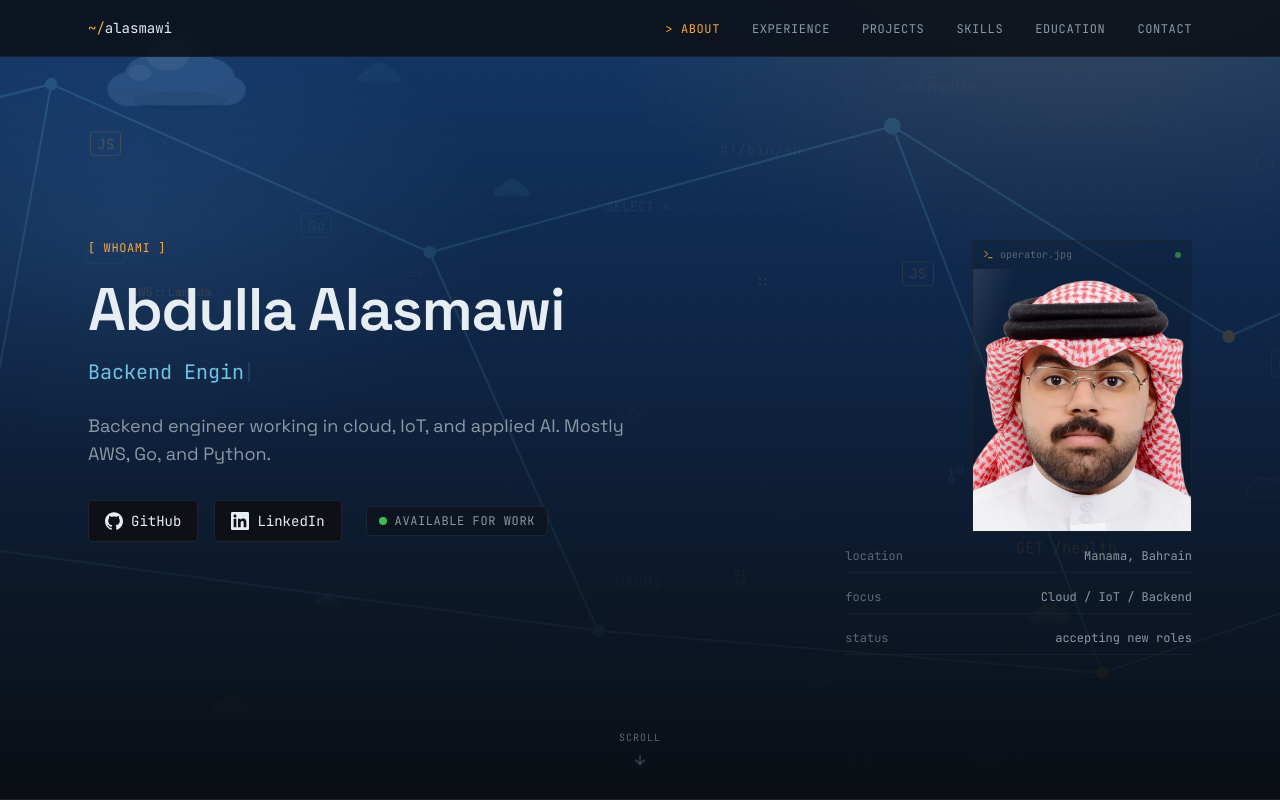
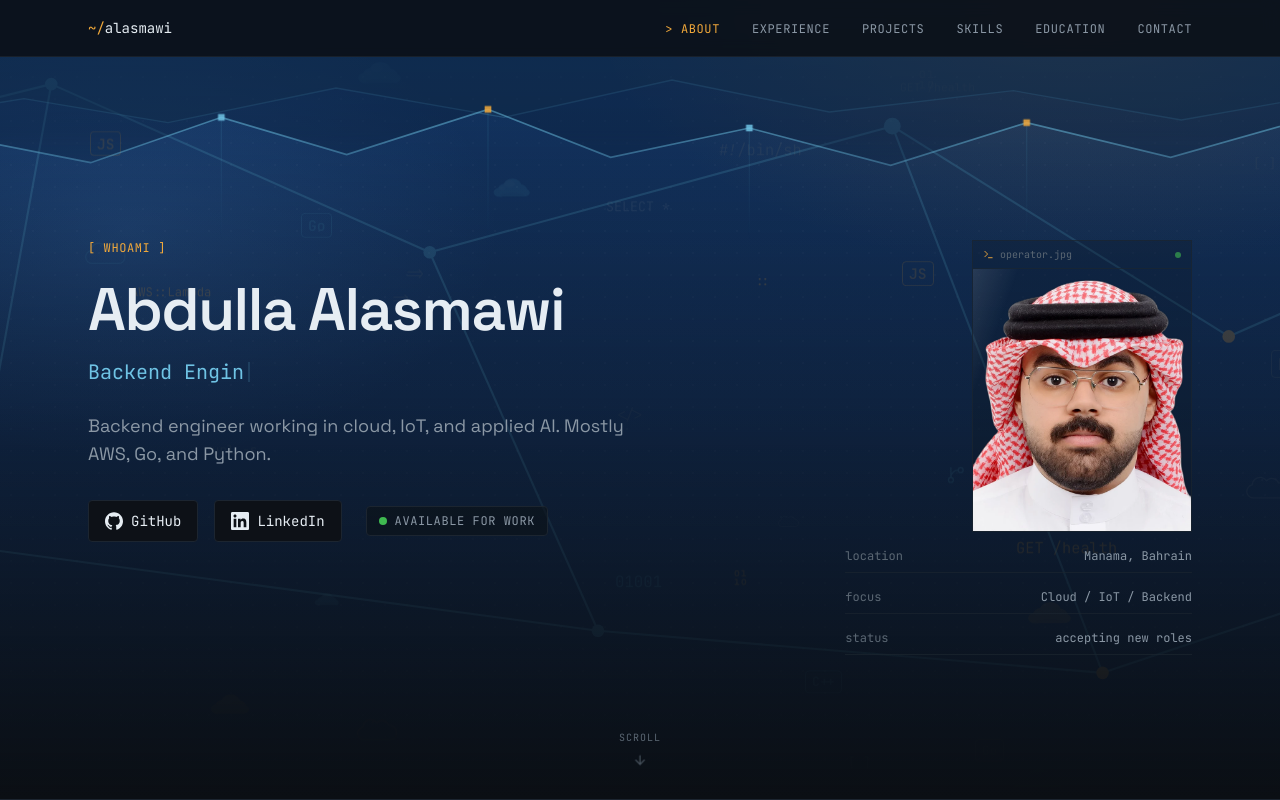
Before and after one commit to Alasmawi/portfolio, a React (Vite) app: page / in a window 1280 px wide. Shown: the top 800 px of the page. Built offline with nearby package versions, Linux system fonts and the light colour scheme.

Commit message:
feat: replace CloudHorizon and SkyDrift with SharpHorizon for a sharper hero design; update ProjectBrowser for improved idle handling; enhance RingGallery styles for better visual presentation

```diff
--- a/src/components/Hero.jsx
+++ b/src/components/Hero.jsx
@@ -1,10 +1,9 @@
 import { motion } from 'framer-motion';
 import { ArrowDown } from 'lucide-react';
 import { GithubMark, LinkedinMark } from './ui/BrandIcons';
-import CloudHorizon from './ui/CloudHorizon';
 import HeadshotSlot from './ui/HeadshotSlot';
 import NetworkBackground from './ui/NetworkBackground';
-import SkyDrift from './ui/SkyDrift';
+import SharpHorizon from './ui/SharpHorizon';
 import StatusBadge from './ui/StatusBadge';
 import useTypingEffect from '../hooks/useTypingEffect';
 
@@ -18,9 +17,8 @@ export default function Hero() {
       id="hero"
       className="relative flex min-h-screen items-center overflow-hidden border-b border-base-border pt-24"
     >
-      <CloudHorizon />
       <NetworkBackground />
-      <SkyDrift />
+      <SharpHorizon />
 
       <div className="relative mx-auto grid w-full max-w-6xl grid-cols-1 gap-10 px-6 md:grid-cols-12 md:gap-8">
         <div className="md:col-span-8">
--- a/src/components/ui/CloudHorizon.jsx
+++ /dev/null
@@ -1,46 +0,0 @@
-import { useRef } from 'react';
-import { SoftCloud, TechCloud } from './CloudShapes';
-import DraggableCloud from './DraggableCloud';
-
-const CLOUDS = [
-  { Comp: SoftCloud, top: '10%', size: 150, opacity: 0.5, color: '#3E6FA3', duration: 26, delay: 2 },
-  { Comp: TechCloud, top: '-6%', size: 110, opacity: 0.42, color: '#5B8FC4', duration: 34, delay: 10 },
-  { Comp: SoftCloud, top: '0%', size: 210, opacity: 0.55, color: '#4C7EB3', duration: 22, delay: 18 },
-  { Comp: SoftCloud, top: '14%', size: 130, opacity: 0.36, color: '#2E5680', duration: 41, delay: 26 },
-  { Comp: TechCloud, top: '-8%', size: 130, opacity: 0.4, color: '#8FC4F0', duration: 29, delay: 34 },
-  { Comp: SoftCloud, top: '2%', size: 220, opacity: 0.58, color: '#5B8FC4', duration: 37, delay: 6 },
-  { Comp: SoftCloud, top: '16%', size: 140, opacity: 0.38, color: '#2E5680', duration: 24, delay: 14 },
-  { Comp: TechCloud, top: '-4%', size: 120, opacity: 0.42, color: '#B7DCFA', duration: 45, delay: 22 },
-  { Comp: SoftCloud, top: '4%', size: 190, opacity: 0.54, color: '#3E6FA3', duration: 31, delay: 30 },
-  { Comp: SoftCloud, top: '18%', size: 130, opacity: 0.36, color: '#4C7EB3', duration: 39, delay: 38 },
-];
-
-export default function CloudHorizon() {
-  const containerRef = useRef(null);
-
-  return (
-    <div
-      ref={containerRef}
-      className="pointer-events-none absolute inset-x-0 top-0 z-0 h-48 overflow-hidden sm:h-60"
-      style={{
-        WebkitMaskImage: 'linear-gradient(to bottom, black 60%, transparent 100%)',
-        maskImage: 'linear-gradient(to bottom, black 60%, transparent 100%)',
-      }}
-      aria-hidden="true"
-    >
-      {CLOUDS.map((c, i) => (
-        <DraggableCloud
-          key={i}
-          Comp={c.Comp}
-          size={c.size}
-          color={c.color}
-          opacity={c.opacity}
-          top={c.top}
-          duration={c.duration}
-          delay={c.delay}
-          containerRef={containerRef}
-        />
-      ))}
-    </div>
-  );
-}
--- a/src/components/ui/DraggableCloud.jsx
+++ /dev/null
@@ -1,40 +0,0 @@
-import { motion } from 'framer-motion';
-
-export default function DraggableCloud({
-  Comp,
-  size,
-  color,
-  opacity,
-  left,
-  top,
-  duration,
-  delay,
-  containerRef,
-}) {
-  return (
-    <div
-      className="drift-item"
-      style={{
-        left,
-        top,
-        animationDuration: `${duration}s`,
-        animationDelay: `${delay}s`,
-      }}
-    >
-      <motion.div
-        className="pointer-events-auto cursor-grab active:cursor-grabbing"
-        style={{ color, opacity }}
-        drag
-        dragConstraints={containerRef}
-        dragElastic={0.4}
-        dragSnapToOrigin
-        dragTransition={{ bounceStiffness: 300, bounceDamping: 18 }}
-        whileHover={{ scale: 1.22 }}
-        whileDrag={{ scale: 1.3 }}
-        transition={{ type: 'spring', stiffness: 260, damping: 20 }}
-      >
-        <Comp size={size} />
-      </motion.div>
-    </div>
-  );
-}
--- a/src/components/ui/RingGallery.jsx
+++ b/src/components/ui/RingGallery.jsx
@@ -18,6 +18,9 @@ const PERSPECTIVE = 1100;
 // A slight look-down on the ring, so the cards read as sitting on a turntable
 // rather than sliding along a flat line.
 const RING_TILT_DEG = 6;
+// Each card also leans its own top edge in towards the ring's axis, which is
+// what makes the cylinder read as a bowl rather than a straight drum.
+const CARD_LEAN_DEG = 15;
 
 const easeInOutCubic = (t) =>
   t < 0.5 ? 4 * t * t * t : 1 - Math.pow(-2 * t + 2, 3) / 2;
@@ -34,6 +37,9 @@ export default function RingGallery({ items = [] }) {
   const maskRef = useRef(null);
   const ringRef = useRef(null);
   const slotsRef = useRef([]);
+  // Last depth band written per slot, so filter/z-index only touch the DOM
+  // when they actually change.
+  const paintCache = useRef([]);
 
   // All animation state lives in refs — the ring is written straight to the
   // DOM each frame, so spinning never re-renders React.
@@ -69,10 +75,22 @@ export default function RingGallery({ items = [] }) {
       // Fade to nothing exactly as the card turns edge-on, which is where
       // backface-visibility takes over — otherwise it would pop out.
       const front = Math.max(0, facing);
+
+      // opacity is composited, so it is cheap to write every frame.
       el.style.opacity = String(Math.pow(front, 0.8));
-      el.style.filter = `blur(${(1 - front) * 2.2}px) saturate(${0.55 + 0.45 * front})`;
-      el.style.zIndex = String(Math.round(front * 100));
-      el.classList.toggle('is-front', facing > frontCos);
+
+      // filter is not: each change repaints the whole card. Quantising it into
+      // a few steps keeps the depth cue but drops ~95% of the repaints, which
+      // is what was making the spin stutter.
+      const band = Math.round(front * 8);
+      const cache = paintCache.current;
+      if (cache[i] !== band) {
+        cache[i] = band;
+        const q = band / 8;
+        el.style.filter = `blur(${((1 - q) * 2.2).toFixed(2)}px) saturate(${(0.55 + 0.45 * q).toFixed(2)})`;
+        el.style.zIndex = String(band);
+        el.classList.toggle('is-front', facing > frontCos);
+      }
     });
   }, [step]);
 
@@ -86,7 +104,10 @@ export default function RingGallery({ items = [] }) {
     const r = count > 1 ? (w / 2 / Math.tan(Math.PI / count)) * RING_GAP : 0;
     state.current.radius = r;
     slotsRef.current.forEach((el, i) => {
-      if (el) el.style.transform = `rotateY(${i * step}deg) translateZ(${r}px)`;
+      if (el) {
+        el.style.transform =
+          `rotateY(${i * step}deg) translateZ(${r}px) rotateX(${CARD_LEAN_DEG}deg)`;
+      }
     });
     paint();
   }, [count, paint, step]);
--- /dev/null
+++ b/src/components/ui/SharpHorizon.jsx
@@ -0,0 +1,91 @@
+// Replaces the drifting cloud band at the top of the hero. Nothing here slides
+// sideways: it's a faceted angular horizon with hard edges, square nodes and
+// vertical signal traces, so the header reads sharp rather than soft.
+
+// viewBox aspect is kept close to the container's so `slice` barely crops and
+// the ridge renders at its true, shallow proportions.
+const VB_W = 1200;
+const VB_H = 180;
+
+// Two ridges; the back one shallower, for depth without any motion.
+const BACK = [
+  [0, 96], [138, 74], [246, 92], [372, 66], [498, 88], [624, 60],
+  [742, 84], [880, 68], [1006, 90], [1120, 70], [1200, 86],
+];
+const FRONT = [
+  [0, 128], [96, 104], [188, 122], [286, 88], [380, 116], [486, 82],
+  [578, 118], [682, 96], [788, 124], [890, 92], [998, 118], [1104, 88], [1200, 112],
+];
+
+// Peaks of the front ridge — the local minima, where the nodes sit.
+const NODES = [FRONT[3], FRONT[5], FRONT[7], FRONT[9], FRONT[11]];
+
+const pts = (a) => a.map(([x, y]) => `${x},${y}`).join(' ');
+// The band between the top edge and a ridge line.
+const band = (a) => `0,0 ${VB_W},0 ${pts([...a].reverse())}`;
+
+export default function SharpHorizon() {
+  return (
+    <div
+      className="pointer-events-none absolute inset-x-0 top-0 z-0 h-48 overflow-hidden sm:h-60"
+      style={{
+        WebkitMaskImage: 'linear-gradient(to bottom, black 55%, transparent 100%)',
+        maskImage: 'linear-gradient(to bottom, black 55%, transparent 100%)',
+      }}
+      aria-hidden="true"
+    >
+      <svg
+        viewBox={`0 0 ${VB_W} ${VB_H}`}
+        preserveAspectRatio="xMidYMin slice"
+        className="absolute inset-0 h-full w-full"
+      >
+        <polygon points={band(BACK)} fill="#16324f" fillOpacity="0.32" />
+        <polyline
+          points={pts(BACK)}
+          fill="none"
+          stroke="#4FA3C4"
+          strokeOpacity="0.28"
+          strokeWidth="1"
+        />
+
+        <polygon points={band(FRONT)} fill="#0B1E3B" fillOpacity="0.4" />
+        <polyline
+          points={pts(FRONT)}
+          fill="none"
+          stroke="#6FC3E4"
+          strokeOpacity="0.5"
+          strokeWidth="1.25"
+        />
+
+        {/* vertical signal traces dropping from each peak */}
+        {NODES.map(([x, y]) => (
+          <line
+            key={`t${x}`}
+            x1={x}
+            y1={y}
+            x2={x}
+            y2={VB_H}
+            stroke="#4FA3C4"
+            strokeOpacity="0.13"
+            strokeWidth="1"
+          />
+        ))}
+
+        {/* square nodes — squares read sharper than dots at this scale */}
+        {NODES.map(([x, y], i) => (
+          <rect
+            key={`n${x}`}
+            x={x - 2.5}
+            y={y - 2.5}
+            width="5"
+            height="5"
+            fill={i === 1 || i === 3 ? '#F2A93B' : '#6FC3E4'}
+            fillOpacity="0.85"
+            className="sharp-node"
+            style={{ animationDelay: `${i * 0.7}s` }}
+          />
+        ))}
+      </svg>
+    </div>
+  );
+}
--- a/src/components/ui/SkyDrift.jsx
+++ /dev/null
@@ -1,55 +0,0 @@
-import { useMemo, useRef } from 'react';
-import { TechCloud, SoftCloud } from './CloudShapes';
-import DraggableCloud from './DraggableCloud';
-
-function seededRandom(seed) {
-  let s = seed;
-  return () => {
-    s = (s * 9301 + 49297) % 233280;
-    return s / 233280;
-  };
-}
-
-function buildClouds(count, seed) {
-  const rand = seededRandom(seed);
-  const clouds = [];
-  for (let i = 0; i < count; i++) {
-    clouds.push({
-      id: i,
-      tech: rand() < 0.45,
-      top: rand() * 20,
-      size: 30 + rand() * 46,
-      duration: 22 + rand() * 26,
-      delay: rand() * 44,
-      opacity: 0.16 + rand() * 0.18,
-    });
-  }
-  return clouds;
-}
-
-export default function SkyDrift({ count = 7, className = '' }) {
-  const clouds = useMemo(() => buildClouds(count, 7), [count]);
-  const containerRef = useRef(null);
-
-  return (
-    <div
-      ref={containerRef}
-      className={`pointer-events-none absolute inset-x-0 top-0 h-[34%] overflow-hidden ${className}`}
-      aria-hidden="true"
-    >
-      {clouds.map((c) => (
-        <DraggableCloud
-          key={c.id}
-          Comp={c.tech ? TechCloud : SoftCloud}
-          size={c.size}
-          color="#8FC4F0"
-          opacity={c.opacity}
-          top={`${c.top}%`}
-          duration={c.duration}
-          delay={c.delay}
-          containerRef={containerRef}
-        />
-      ))}
-    </div>
-  );
-}
--- a/src/index.css
+++ b/src/index.css
@@ -137,28 +137,29 @@
   }
 }
 
-@keyframes cloud-drift {
-  from {
-    transform: translateX(-130%);
+/* Hero ridge nodes: a hard on/off blink rather than a drift, to keep the
+   header's motion sharp. step-end gives it a switching feel, not a fade. */
+@keyframes sharp-node-blink {
+  0%,
+  62% {
+    opacity: 1;
   }
-  to {
-    transform: translateX(calc(100vw + 100%));
+  63%,
+  74% {
+    opacity: 0.25;
+  }
+  75%,
+  100% {
+    opacity: 1;
   }
 }
 
-.drift-item {
-  position: absolute;
-  left: 0;
-  animation-name: cloud-drift;
-  animation-timing-function: linear;
-  animation-iteration-count: infinite;
-  animation-fill-mode: backwards;
-  will-change: transform;
+.sharp-node {
+  animation: sharp-node-blink 4.2s step-end infinite;
 }
 
 @media (prefers-reduced-motion: reduce) {
-  .drift-item {
+  .sharp-node {
     animation: none;
-    display: none;
   }
 }
```
Also changed, not shown: src/components/ProjectBrowser.jsx (+35 -29 lines), src/components/ui/RingGallery.css (+7 -6 lines).
